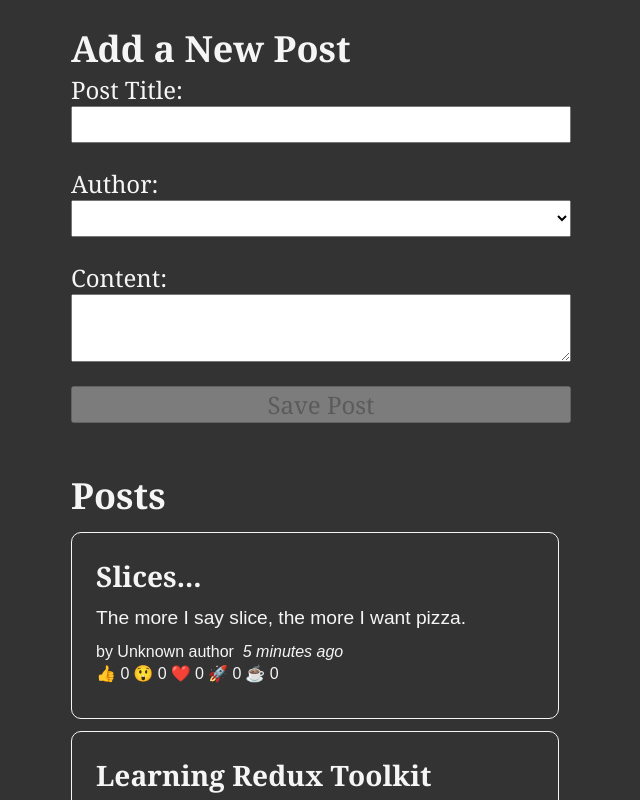
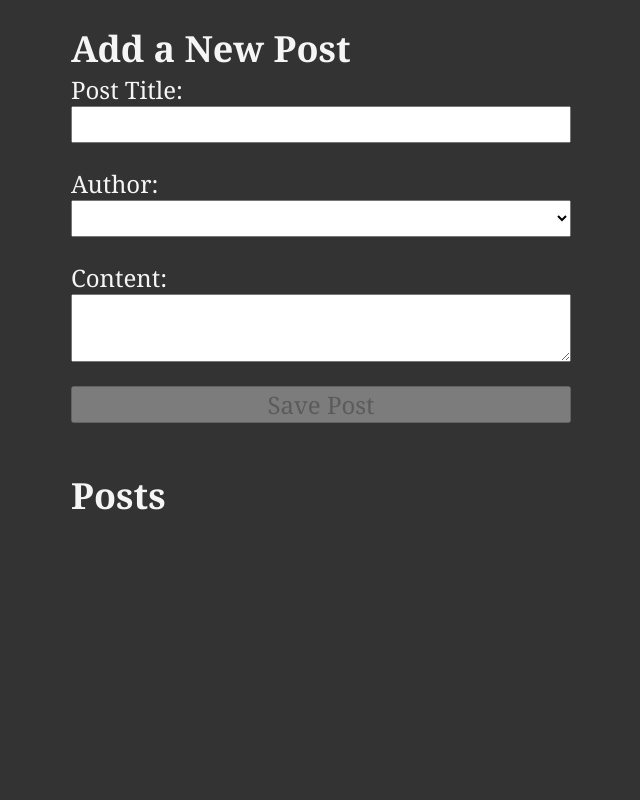
Before and after one commit to Drew-L-Nelson/Redux-Toolkit, a React (Create React App) app: page / in a window 1280 px wide. Shown: the top 800 px of the page, without its empty margins (319-959 px from the left). Built offline with nearby package versions, Linux system fonts and the light colour scheme.

Commit message:
2 files modified

```diff
--- a/src/features/posts/postsSlice.js
+++ b/src/features/posts/postsSlice.js
@@ -1,34 +1,23 @@
-import { createSlice, nanoid } from '@reduxjs/toolkit';
+import { createSlice, nanoid, createAsyncThunk } from '@reduxjs/toolkit';
 import { sub } from 'date-fns';
+import axios from 'axios';
 
-const initialState = [
-  {
-    id: '1',
-    title: 'Learning Redux Toolkit',
-    content: "I've heard good things.",
-    date: sub(new Date(), { minutes: 10 }).toISOString(),
-    reactions: {
-      thumbsUp: 0,
-      wow: 0,
-      heart: 0,
-      rocket: 0,
-      coffee: 0
-    }
-  },
-  {
-    id: '2',
-    title: 'Slices...',
-    content: 'The more I say slice, the more I want pizza.',
-    date: sub(new Date(), { minutes: 5 }).toISOString(),
-    reactions: {
-      thumbsUp: 0,
-      wow: 0,
-      heart: 0,
-      rocket: 0,
-      coffee: 0
-    }
-  },
-];
+const POSTS_URL = 'https://jsonplaceholder.typicode.com/posts';
+
+const initialState = {
+  posts: [],
+  status: 'idle', //'idle' | 'loading' | 'succeeded' | 'failed'
+  error: null
+}
+
+export const fetchPosts = createAsyncThunk('posts/fetchPosts', async () => {
+  try {
+    const response = await axios.get(POSTS_URL)
+    return [...response.data];
+  } catch (err) {
+    return err.message;
+  }
+})
 
 const postsSlice = createSlice({
   name: 'posts',
@@ -36,7 +25,7 @@ const postsSlice = createSlice({
   reducers: {
     postAdded: {
       reducer(state, action) {
-        state.push(action.payload);
+        state.posts.push(action.payload);
       },
       prepare(title, content, userId) {
         return {
@@ -59,7 +48,7 @@ const postsSlice = createSlice({
     },
     reactionAdded(state, action) {
       const { postId, reaction } = action.payload
-      const existingPost = state.find(post => post.id === postId)
+      const existingPost = state.posts.find(post => post.id === postId)
       if (existingPost) {
           existingPost.reactions[reaction]++
       }
@@ -67,8 +56,38 @@ const postsSlice = createSlice({
   },
 });
 
-export const selectAllPosts = (state) => state.posts;
+export const selectAllPosts = (state) => state.posts.posts;
 
 export const { postAdded, reactionAdded } = postsSlice.actions;
 
 export default postsSlice.reducer;
+
+// INITIAL STATE FROM CHAPTER 2 -- GOES ON LINE 4 instead of API
+// const initialState = [
+//   {
+//     id: '1',
+//     title: 'Learning Redux Toolkit',
+//     content: "I've heard good things.",
+//     date: sub(new Date(), { minutes: 10 }).toISOString(),
+//     reactions: {
+//       thumbsUp: 0,
+//       wow: 0,
+//       heart: 0,
+//       rocket: 0,
+//       coffee: 0
+//     }
+//   },
+//   {
+//     id: '2',
+//     title: 'Slices...',
+//     content: 'The more I say slice, the more I want pizza.',
+//     date: sub(new Date(), { minutes: 5 }).toISOString(),
+//     reactions: {
+//       thumbsUp: 0,
+//       wow: 0,
+//       heart: 0,
+//       rocket: 0,
+//       coffee: 0
+//     }
+//   },
+// ];
```
Also changed, not shown: package.json (+14 -11 lines).
